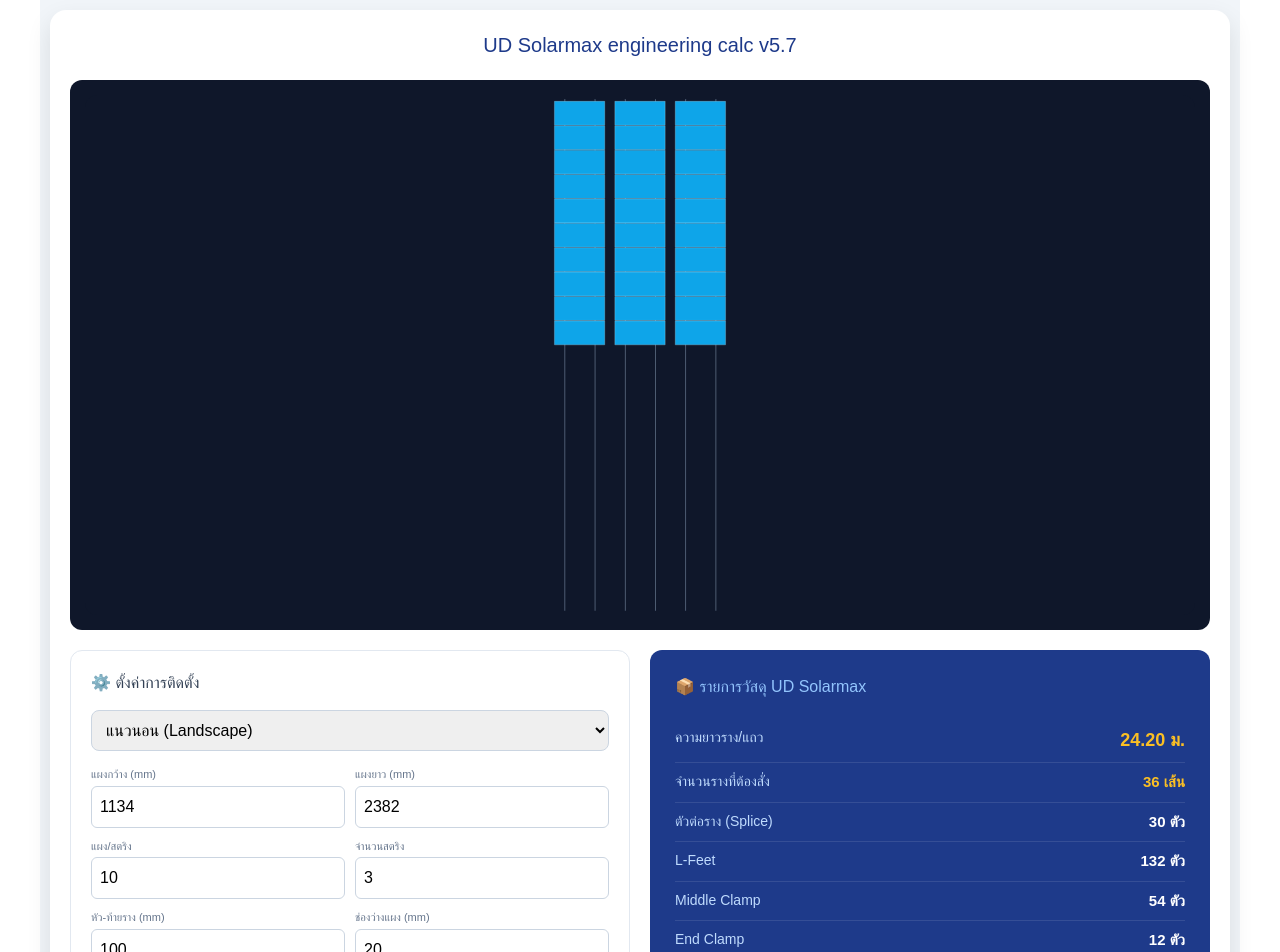
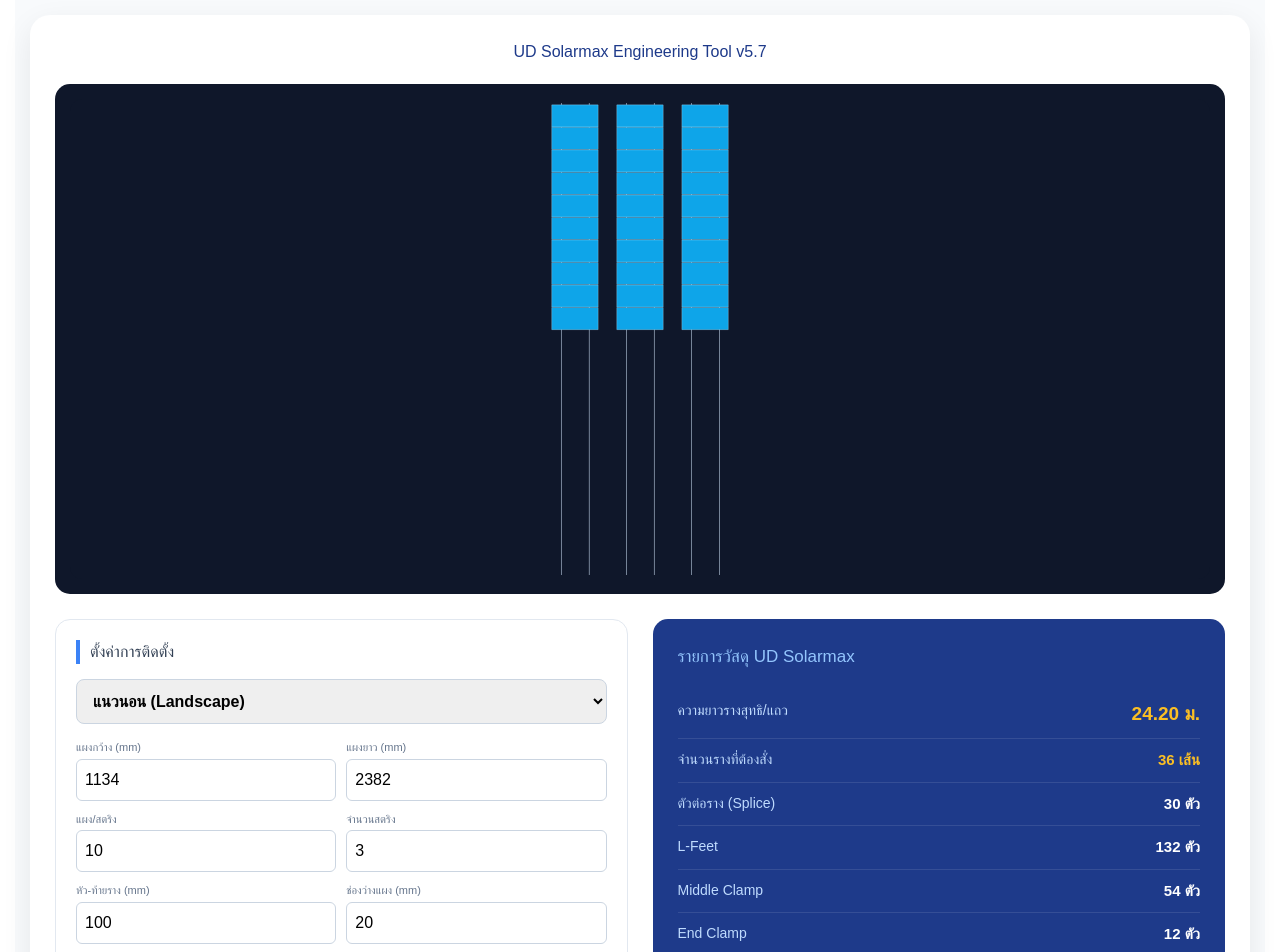
Before and after one commit to udsolarmax/udsolarmax_pv_calulation, a React (Create React App) app: page / in a window 1280 px wide. Shown: the top 952 px of the page. Built offline with nearby package versions, Linux system fonts and the light colour scheme.

Commit message:
Update App.js

```diff
--- a/src/App.js
+++ b/src/App.js
@@ -21,20 +21,18 @@
     panelTotalDim: 0
   });
 
-  // --- วิศวกรรม Logic: กำหนดขนาดตามแนวรางจริง ---
-  // แนวตั้ง (Portrait): รางวิ่งตามความกว้างแผง | แนวนอน (Landscape): รางวิ่งตามความยาวแผง
+  // --- 1. ตรรกะวิศวกรรม: กำหนดขนาดตามแนวราง (Unified Logic) ---
   const dimAlongRail = panelOrientation === 'vertical' ? panelWidth : panelLength;
   const dimAcrossRail = panelOrientation === 'vertical' ? panelLength : panelWidth;
 
   useEffect(() => {
-    // คำนวณความยาวแผงรวมทั้งหมดใน 1 แถว
+    // คำนวณความยาวแผงรวมทั้งหมด
     const panelsTotalMM = (panelCountPerString * dimAlongRail) + ((panelCountPerString - 1) * midClampSpace);
-    // ความยาวรางจริง (ต่อเส้น) = ความยาวแผงรวม + overhang สองด้าน
+    // ความยาวรางจริง = แผงรวม + (Overhang x 2)
     const rowLenMM = panelsTotalMM + (2 * overhang);
 
-    // คำนวณวัสดุต่อ 1 สตริง
     const railsPerSide = Math.ceil(rowLenMM / railLength);
-    const railsPerString = railsPerSide * 2; // มีราง 2 เส้นเสมอ
+    const railsPerString = railsPerSide * 2;
     const splicesPerString = Math.max(0, (railsPerSide - 1) * 2);
     const lFeetPerString = (Math.ceil(rowLenMM / lFeetSpace) + 1) * 2;
 
@@ -54,31 +52,21 @@
     const railLenMM = panelsTotalMM + (2 * overhang);
 
     if (panelOrientation === 'vertical') {
-      // --- แนวตั้ง (Portrait): ต่อลงด้านล่าง ---
+      // --- การแสดงผลแนวตั้ง (Portrait) ---
       const viewW = railLenMM + 400;
       const viewH = (dimAcrossRail * stringCount) + (stringCount * 400);
 
       return (
-        <svg viewBox={`-200 -200 ${viewW} ${viewH}`} style={{ width: '100%', maxHeight: '65vh', background: '#0f172a', borderRadius: '12px' }}>
+        <svg viewBox={`-200 -200 ${viewW} ${viewH}`} style={{ width: '100%', maxHeight: '60vh', background: '#0f172a', borderRadius: '12px' }}>
           {Array.from({ length: stringCount }).map((_, sIdx) => {
             const yOff = sIdx * (dimAcrossRail + 400);
             return (
               <g key={sIdx}>
                 {/* รางหยุดที่ความยาว railLenMM พอดี */}
-                <rect x="0" y={yOff + dimAcrossRail * 0.25} width={railLenMM} height="30" fill="#64748b" rx="5" />
-                <rect x="0" y={yOff + dimAcrossRail * 0.75} width={railLenMM} height="30" fill="#64748b" rx="5" />
+                <rect x="0" y={yOff + dimAcrossRail * 0.25} width={railLenMM} height="30" fill="#94a3b8" rx="5" />
+                <rect x="0" y={yOff + dimAcrossRail * 0.75} width={railLenMM} height="30" fill="#94a3b8" rx="5" />
                 {Array.from({ length: panelCountPerString }).map((_, pIdx) => (
-                  <rect
-                    key={pIdx}
-                    x={overhang + (pIdx * (dimAlongRail + midClampSpace))}
-                    y={yOff}
-                    width={dimAlongRail}
-                    height={dimAcrossRail}
-                    fill="#1e293b"
-                    stroke="#38bdf8"
-                    strokeWidth="8"
-                    rx="5"
-                  />
+                  <rect key={pIdx} x={overhang + (pIdx * (dimAlongRail + midClampSpace))} y={yOff} width={dimAlongRail} height={dimAcrossRail} fill="#1e293b" stroke="#38bdf8" strokeWidth="10" rx="5" />
                 ))}
               </g>
             );
@@ -86,20 +74,20 @@
         </svg>
       );
     } else {
-      // --- แนวนอน (Landscape): ต่อไปด้านขวา (อ้างอิงตามรูปตัวอย่าง) ---
-      const stringGap = dimAlongRail * 0.2;
+      // --- การแสดงผลแนวนอน (Landscape) แก้ไขพิกัดใหม่ทั้งหมด ---
+      const stringGap = dimAlongRail * 0.4;
       const viewW = (dimAlongRail * stringCount) + ((stringCount - 1) * stringGap) + 400;
       const viewH = railLenMM + 400;
 
       return (
-        <svg viewBox={`-200 -200 ${viewW} ${viewH}`} style={{ width: '100%', maxHeight: '65vh', background: '#0f172a', borderRadius: '12px' }}>
+        <svg viewBox={`-200 -200 ${viewW} ${viewH}`} style={{ width: '100%', maxHeight: '60vh', background: '#0f172a', borderRadius: '12px' }}>
           {Array.from({ length: stringCount }).map((_, sIdx) => {
             const xOff = sIdx * (dimAlongRail + stringGap);
             return (
               <g key={sIdx}>
-                {/* รางแนวดิ่ง หยุดความยาวที่ railLenMM พอดี ไม่เกิน overhang */}
-                <rect x={xOff + dimAlongRail * 0.2} y="0" width="35" height={railLenMM} fill="#64748b" rx="10" />
-                <rect x={xOff + dimAlongRail * 0.8} y="0" width="35" height={railLenMM} fill="#64748b" rx="10" />
+                {/* แก้ไข: รางต้องเริ่มต้นที่ y=0 และสูงเท่ากับ railLenMM (รวม overhang แล้ว) */}
+                <rect x={xOff + dimAlongRail * 0.2} y="0" width="40" height={railLenMM} fill="#94a3b8" rx="10" />
+                <rect x={xOff + dimAlongRail * 0.8} y="0" width="40" height={railLenMM} fill="#94a3b8" rx="10" />
 
                 {Array.from({ length: panelCountPerString }).map((_, pIdx) => (
                   <rect
@@ -110,7 +98,7 @@
                     height={dimAcrossRail}
                     fill="#0ea5e9"
                     stroke="#fff"
-                    strokeWidth="10"
+                    strokeWidth="12"
                     rx="5"
                   />
                 ))}
@@ -123,19 +111,19 @@
   };
 
   return (
-    <div style={{ padding: "10px", maxWidth: "1200px", margin: "0 auto", fontFamily: "sans-serif", backgroundColor: "#f1f5f9", minHeight: "100vh" }}>
-      <div style={{ backgroundColor: "white", borderRadius: "16px", boxShadow: "0 10px 25px rgba(0,0,0,0.1)", padding: "20px" }}>
-        <h1 style={{ color: "#1e3a8a", textAlign: "center", marginBottom: "20px", fontSize: "20px" }}>UD Solarmax engineering calc v5.7</h1>
+    <div style={{ padding: "15px", maxWidth: "1250px", margin: "0 auto", fontFamily: "sans-serif", backgroundColor: "#f8fafc", minHeight: "100vh" }}>
+      <div style={{ backgroundColor: "white", borderRadius: "20px", boxShadow: "0 10px 30px rgba(0,0,0,0.08)", padding: "25px" }}>
+        <h2 style={{ color: "#1e3a8a", textAlign: "center", marginBottom: "20px" }}>UD Solarmax Engineering Tool v5.7</h2>
 
-        <div style={{ marginBottom: "20px", display: 'flex', justifyContent: 'center', background: '#0f172a', padding: '15px', borderRadius: '12px' }}>
+        <div style={{ marginBottom: "25px", background: '#0f172a', padding: '15px', borderRadius: '15px', display: 'flex', justifyContent: 'center' }}>
              {renderVisualizer()}
         </div>
 
-        <div style={{ display: "grid", gridTemplateColumns: "repeat(auto-fit, minmax(300px, 1fr))", gap: "20px" }}>
-          {/* Settings */}
-          <div style={{ background: "#ffffff", padding: "20px", borderRadius: "12px", border: "1px solid #e2e8f0" }}>
-            <h3 style={{ marginBottom: "15px", fontSize: "16px", color: "#334155" }}>⚙️ ตั้งค่าการติดตั้ง</h3>
-            <select value={panelOrientation} onChange={(e) => setPanelOrientation(e.target.value)} style={{ width: "100%", padding: "10px", marginBottom: "15px", borderRadius: "8px", border: "1px solid #cbd5e1" }}>
+        <div style={{ display: "grid", gridTemplateColumns: "repeat(auto-fit, minmax(350px, 1fr))", gap: "25px" }}>
+          {/* ข้อมูลนำเข้า */}
+          <div style={{ background: "#ffffff", padding: "20px", borderRadius: "15px", border: "1px solid #e2e8f0" }}>
+            <h3 style={{ fontSize: "16px", color: "#334155", marginBottom: "15px", borderLeft: "4px solid #3b82f6", paddingLeft: "10px" }}>ตั้งค่าการติดตั้ง</h3>
+            <select value={panelOrientation} onChange={(e) => setPanelOrientation(e.target.value)} style={{ width: "100%", padding: "12px", marginBottom: "15px", borderRadius: "8px", border: "1px solid #cbd5e1", fontWeight: "bold" }}>
               <option value="horizontal">แนวนอน (Landscape)</option>
               <option value="vertical">แนวตั้ง (Portrait)</option>
             </select>
@@ -151,20 +139,20 @@
             </div>
           </div>
 
-          {/* Results */}
-          <div style={{ background: "#1e3a8a", color: "white", padding: "25px", borderRadius: "12px" }}>
-            <h3 style={{ color: "#93c5fd", marginBottom: "20px", fontSize: "16px" }}>📦 รายการวัสดุ UD Solarmax</h3>
-            <ResultRow label="ความยาวราง/แถว" value={`${results.totalRailLength} ม.`} highlight />
+          {/* สรุปรายการวัสดุ */}
+          <div style={{ background: "#1e3a8a", color: "white", padding: "25px", borderRadius: "15px" }}>
+            <h3 style={{ color: "#93c5fd", marginBottom: "20px", fontSize: "17px" }}>รายการวัสดุ UD Solarmax</h3>
+            <ResultRow label="ความยาวรางสุทธิ/แถว" value={`${results.totalRailLength} ม.`} highlight />
             <ResultRow label="จำนวนรางที่ต้องสั่ง" value={`${results.totalRailsNeeded} เส้น`} highlightColor="#fbbf24" />
             <ResultRow label="ตัวต่อราง (Splice)" value={`${results.splices} ตัว`} />
             <ResultRow label="L-Feet" value={`${results.lFeetCount} ตัว`} />
             <ResultRow label="Middle Clamp" value={`${results.midClamps} ตัว`} />
             <ResultRow label="End Clamp" value={`${results.endClamps} ตัว`} />
             <button onClick={() => {
-              const text = `☀️ UD Solarmax: ${stringCount} สตริง, รางรวม ${results.totalRailsNeeded} เส้น, L-Feet ${results.lFeetCount} ตัว`;
+              const text = `☀️ UD Solarmax Summary\nสตริง: ${stringCount}\nรางรวม: ${results.totalRailsNeeded} เส้น\nL-Feet: ${results.lFeetCount} ตัว`;
               navigator.clipboard.writeText(text);
-              alert("คัดลอกข้อมูลเรียบร้อย!");
-            }} style={{ width: "100%", marginTop: "15px", padding: "12px", background: "#10b981", color: "white", border: "none", borderRadius: "8px", fontWeight: "bold", cursor: "pointer" }}>📋 คัดลอกส่ง Line</button>
+              alert("คัดลอกสรุปรายการแล้ว");
+            }} style={{ width: "100%", marginTop: "20px", padding: "15px", background: "#10b981", color: "white", border: "none", borderRadius: "10px", fontWeight: "bold", cursor: "pointer" }}>คัดลอกสรุปข้อมูล</button>
           </div>
         </div>
       </div>
@@ -180,8 +168,8 @@
 );
 
 const ResultRow = ({ label, value, highlight, highlightColor = "white" }) => (
-  <div style={{ display: "flex", justifyContent: "space-between", padding: "8px 0", borderBottom: "1px solid rgba(255,255,255,0.1)" }}>
+  <div style={{ display: "flex", justifyContent: "space-between", padding: "10px 0", borderBottom: "1px solid rgba(255,255,255,0.1)" }}>
     <span style={{ fontSize: "14px", color: "#bfdbfe" }}>{label}</span>
-    <span style={{ fontWeight: "bold", fontSize: highlight ? "18px" : "15px", color: highlight ? "#fbbf24" : highlightColor }}>{value}</span>
+    <span style={{ fontWeight: "bold", fontSize: highlight ? "19px" : "15px", color: highlight ? "#fbbf24" : highlightColor }}>{value}</span>
   </div>
 );
```
